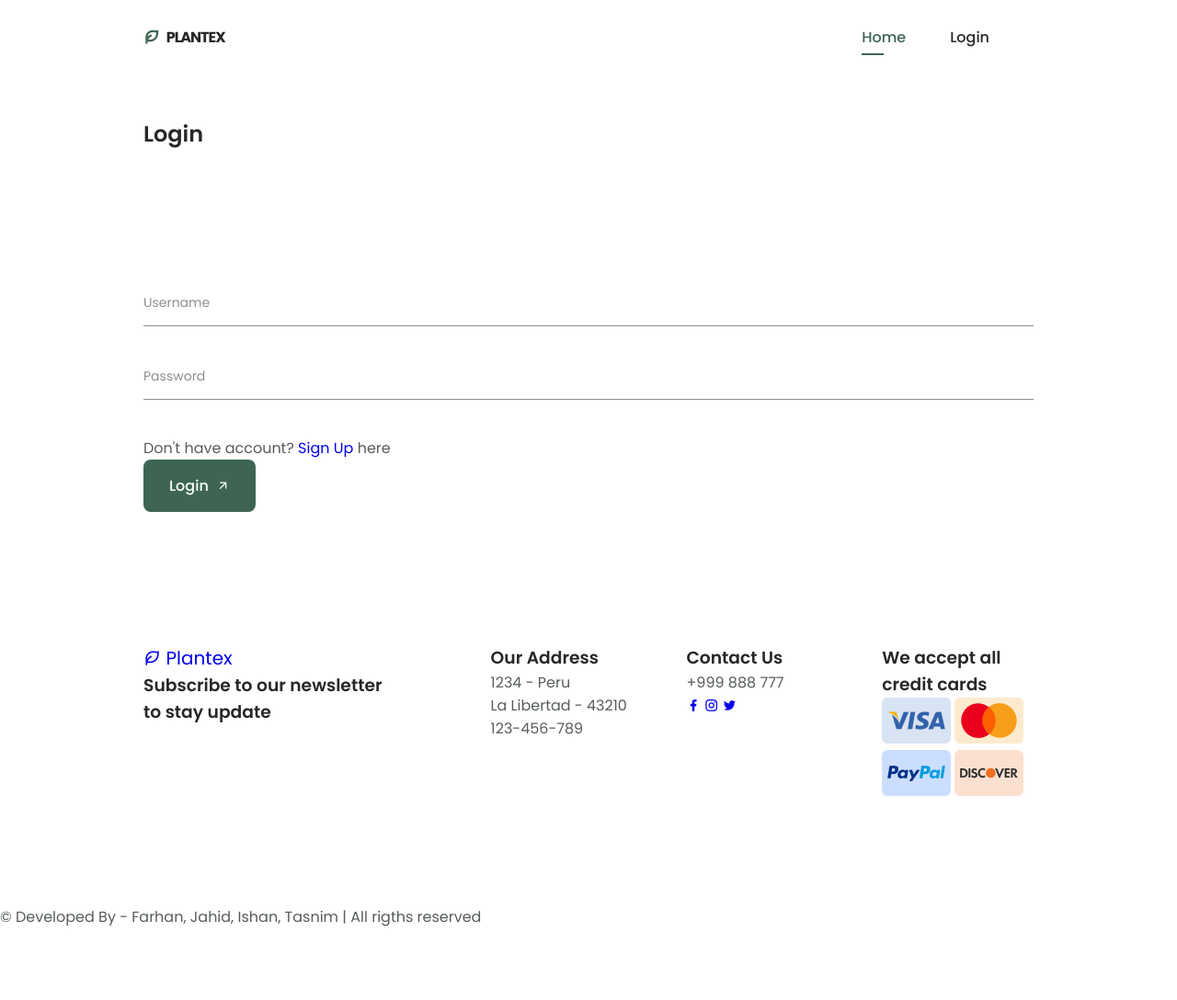
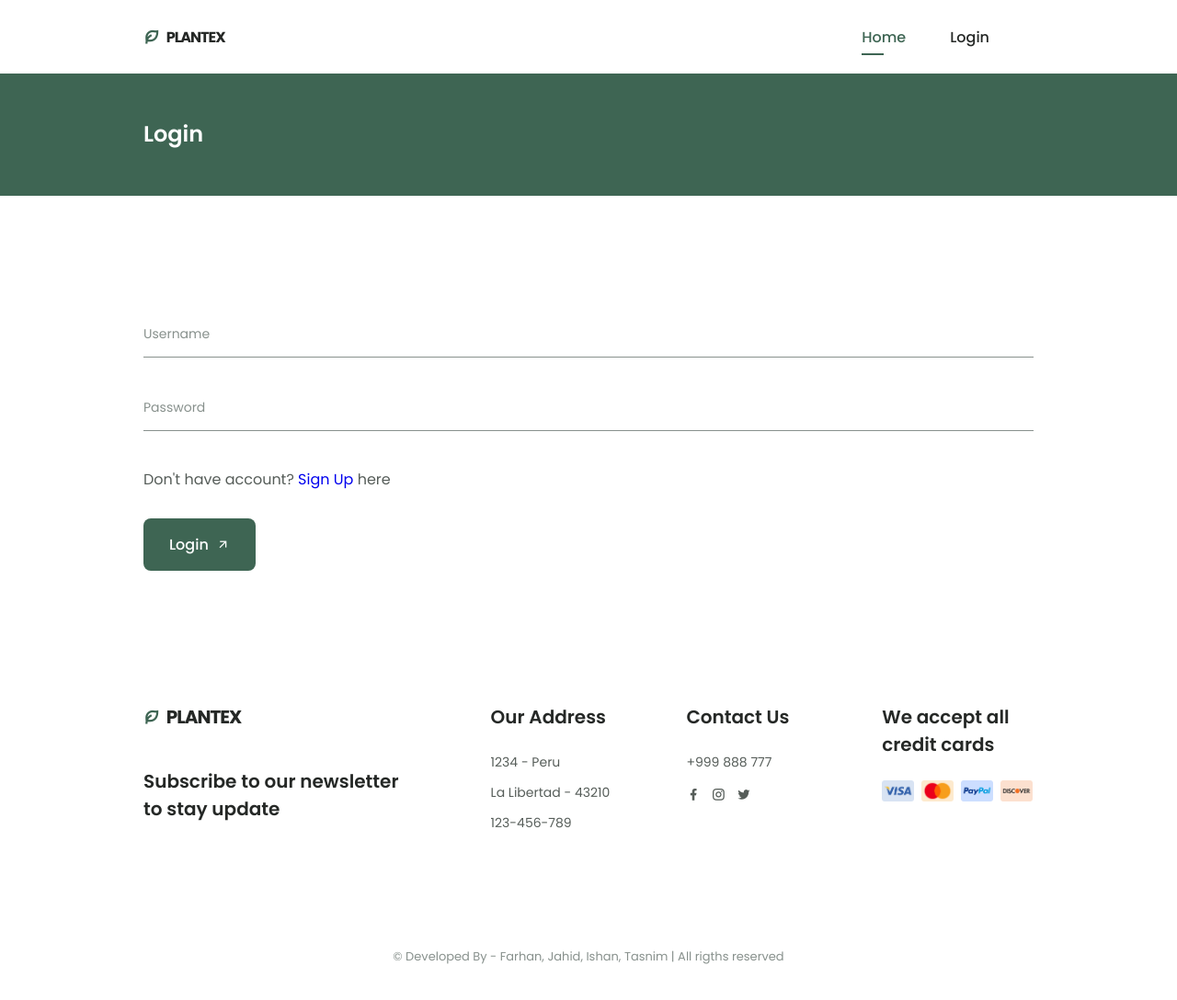
Before and after one commit to farhan99990/web_lab_project, a plain HTML site: page login.html in a window 1280 px wide. Shown: the whole page at 92% size. Before the commit the page ends 1058 px from the top, so only its background shows below. Drawn offline with Linux system fonts and the light colour scheme.

Commit message:
css update

```diff
--- a/assets/css/styles.css
+++ b/assets/css/styles.css
@@ -717,7 +717,117 @@ the website, in dark theme
   z-index: 10;
 }
 
+/=============== FOOTER ===============/
+.footer__container{
+  row-gap: 3rem;
+}
 
+.footer__logo{
+  display: inline-flex;
+  align-items: center;
+  column-gap: .5rem;
+  color: var(--title-color);
+  text-transform: uppercase;
+  font-weight: 700;
+  letter-spacing: -1px;
+  margin-bottom: var(--mb-2-5);
+  transition: .3s;
+}
+
+.footer__logo-icon{
+  font-size: 1.15rem;
+  color: var(--first-color);
+}
+
+.footer__logo:hover{
+  color: var(--first-color);
+}
+
+.footer__title{
+  font-size: var(--h3-font-size);
+  margin-bottom: var(--mb-1-5);
+}
+
+.footer__subscribe{
+  background-color: var(--first-color-lighten);
+  padding: .75rem;
+  display: flex;
+  justify-content: space-between;
+  border-radius: .5rem;
+}
+
+.footer__input{
+  width: 70%;
+  padding: 0 .5rem;
+  background: none;
+  color: var(--text-color);
+  border: none;
+  outline: none;
+}
+
+.footer__button{
+  padding: 1rem;
+}
+
+.footer__data{
+  display: grid;
+  row-gap: .75rem;
+}
+
+.footer__information{
+  font-size: var(--small-font-size);
+}
+
+.footer__social{
+  display: inline-flex;
+  column-gap: .75rem;
+}
+
+.footer__social-link{
+  font-size: 1rem;
+  color: var(--text-color);
+  transition: .3s;
+}
+
+.footer__social-link:hover{
+  transform: translateY(-.25rem);
+}
+
+.footer__cards{
+  display: inline-flex;
+  align-items: center;
+  column-gap: .5rem;
+}
+.footer__card{
+  width: 35px;
+}
+
+.footer__copy{
+  text-align: center;
+  font-size: var(--smaller-font-size);
+  color: var(--text-color-light);
+  margin: 5rem 0 1rem;
+}
+
+.bg-page-header {
+  background-color: var(--first-color);
+}
+.page-header {
+  padding-bottom: 50px !important;
+}
+.page-header h1 {
+  color: #FFF !important;
+}
+.msg {
+  margin-bottom: 30px;
+}
+.product-table, th, td {
+  border: 1px solid var(--first-color);
+  border-collapse: collapse;
+  width: 100%;
+  padding: 10px 20px;
+  margin-bottom: 30px;
+}
 
 /*=============== SCROLL BAR ===============*/
 ::-webkit-scrollbar{
```
